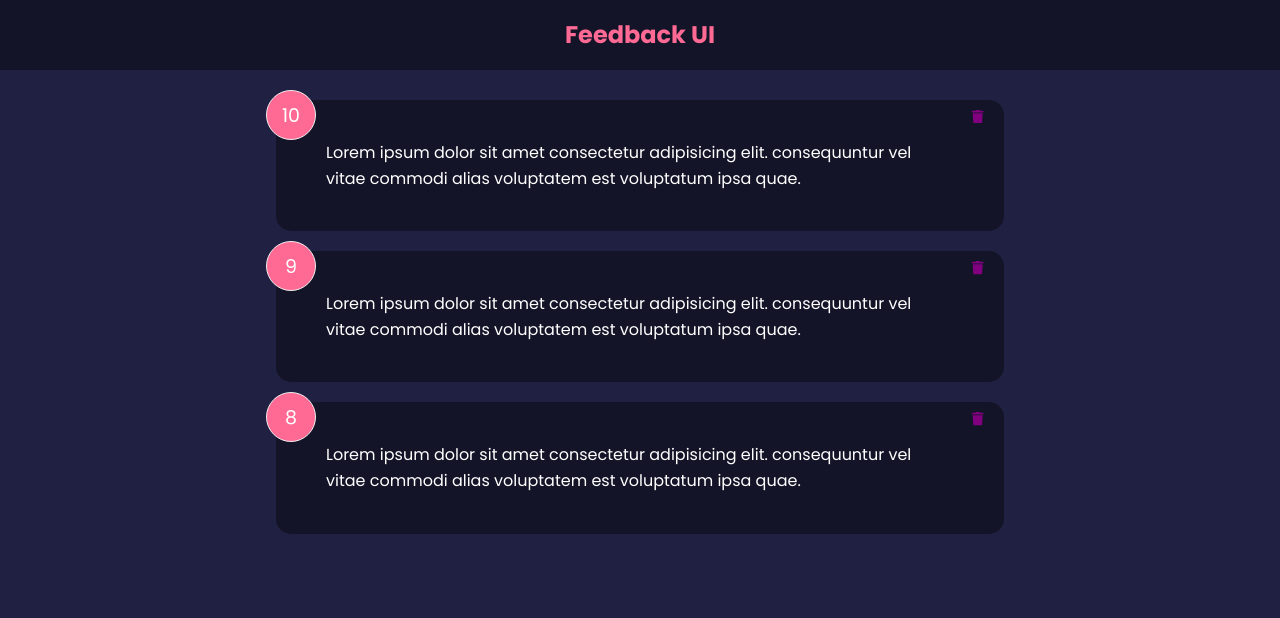
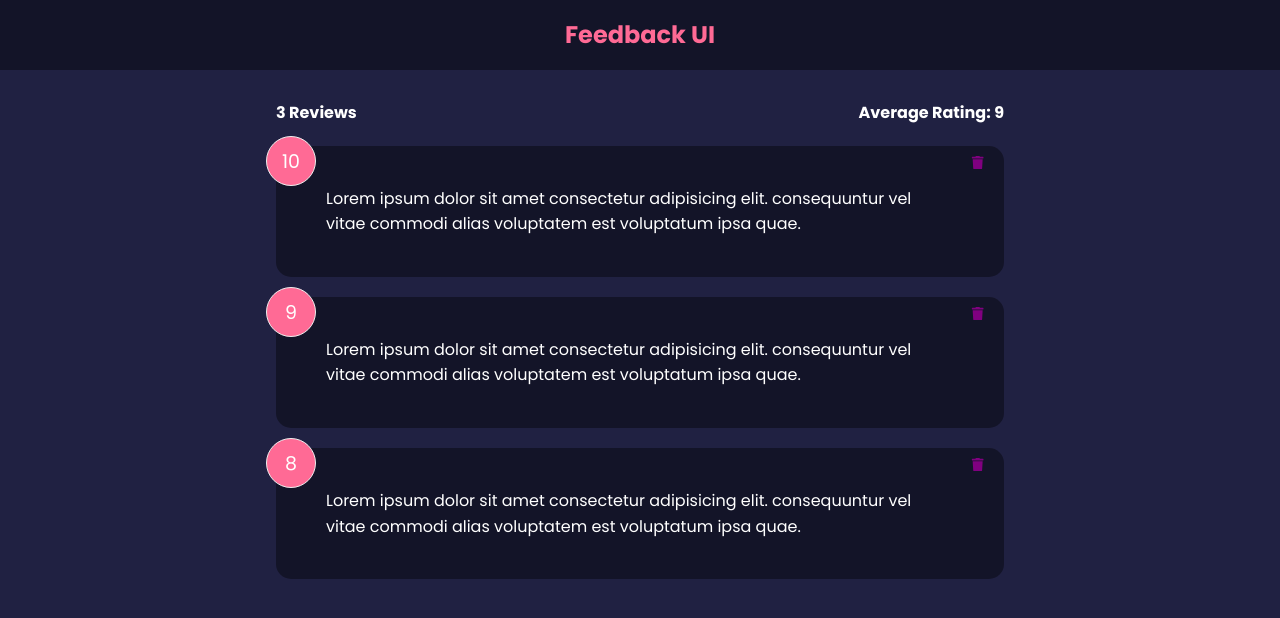
Before and after one commit to Ted-AfroEm/Feedback-UI, a React (Create React App) app: page / in a window 1280 px wide. Shown: the top 618 px of the page. Built offline with nearby package versions, Linux system fonts and the light colour scheme.

Commit message:
FeedbackStats component & reactivity

```diff
--- a/src/App.js
+++ b/src/App.js
@@ -2,6 +2,7 @@
 import Header from "./components/Header";
 import FeedbackData from "./data/FeedbackData";
 import FeedbackList from "./components/FeedbackList";
+import FeedbackStats from "./components/FeedbackStats";
 
 const App = () => {
   const [feedback, setFeedback] = useState(FeedbackData);
@@ -14,6 +15,7 @@
     <>
       <Header />
       <div className="container">
+        <FeedbackStats feedback={feedback} />
         <FeedbackList feedback={feedback} handleDelete={deleteFeedback} />
       </div>
     </>
--- /dev/null
+++ b/src/components/FeedbackStats.jsx
@@ -0,0 +1,26 @@
+import PropTypes from "prop-types";
+const FeedbackStats = ({ feedback }) => {
+  let averageRating =
+    feedback.reduce((acc, cur) => {
+      return acc + cur.rating;
+    }, 0) / feedback.length;
+  averageRating = averageRating.toFixed(1).replace(/[.,]0$/, "");
+  return (
+    <div className="feedback-stats">
+      <h4>{feedback.length} Reviews</h4>
+      <h4>Average Rating: {averageRating}</h4>
+    </div>
+  );
+};
+
+FeedbackStats.propTypes = {
+  feedback: PropTypes.arrayOf(
+    PropTypes.shape({
+      id: PropTypes.number.isRequired,
+      rating: PropTypes.number.isRequired,
+      text: PropTypes.string.isRequired,
+    })
+  ).isRequired,
+};
+
+export default FeedbackStats;
```
